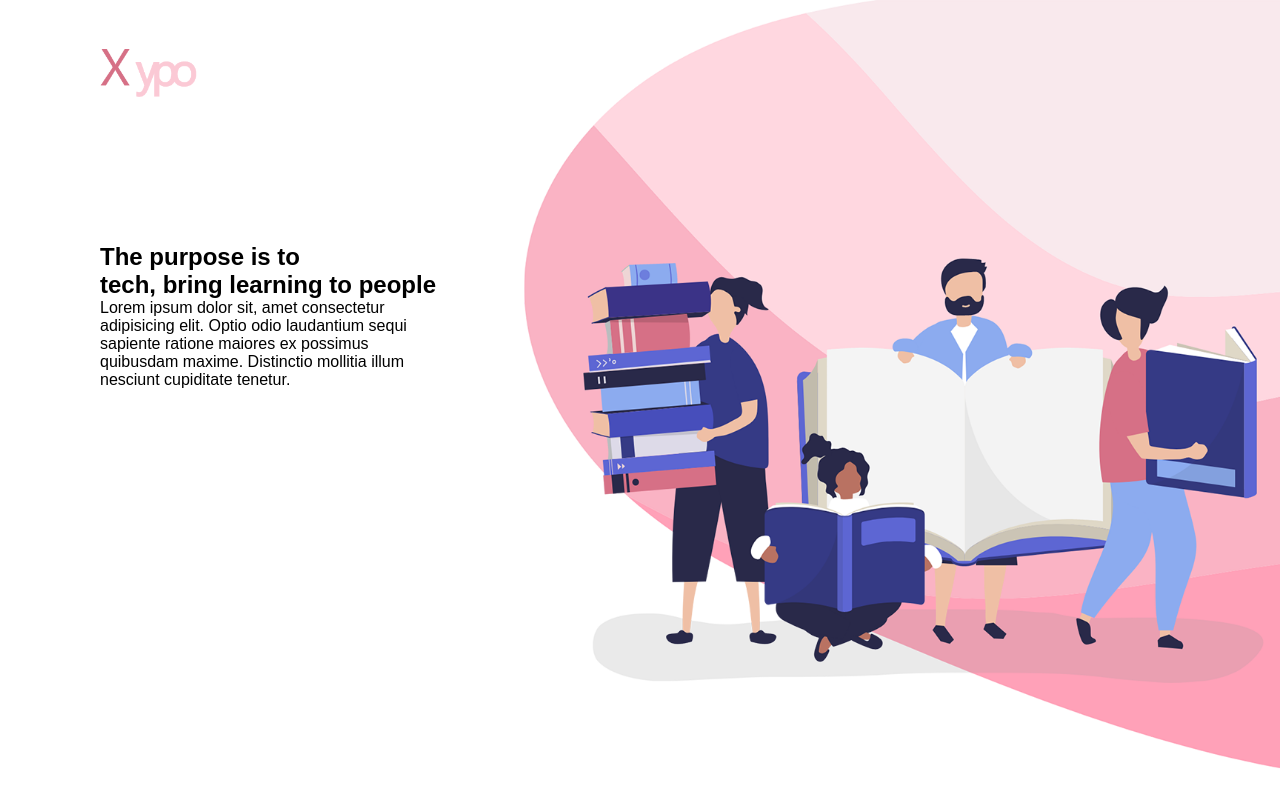
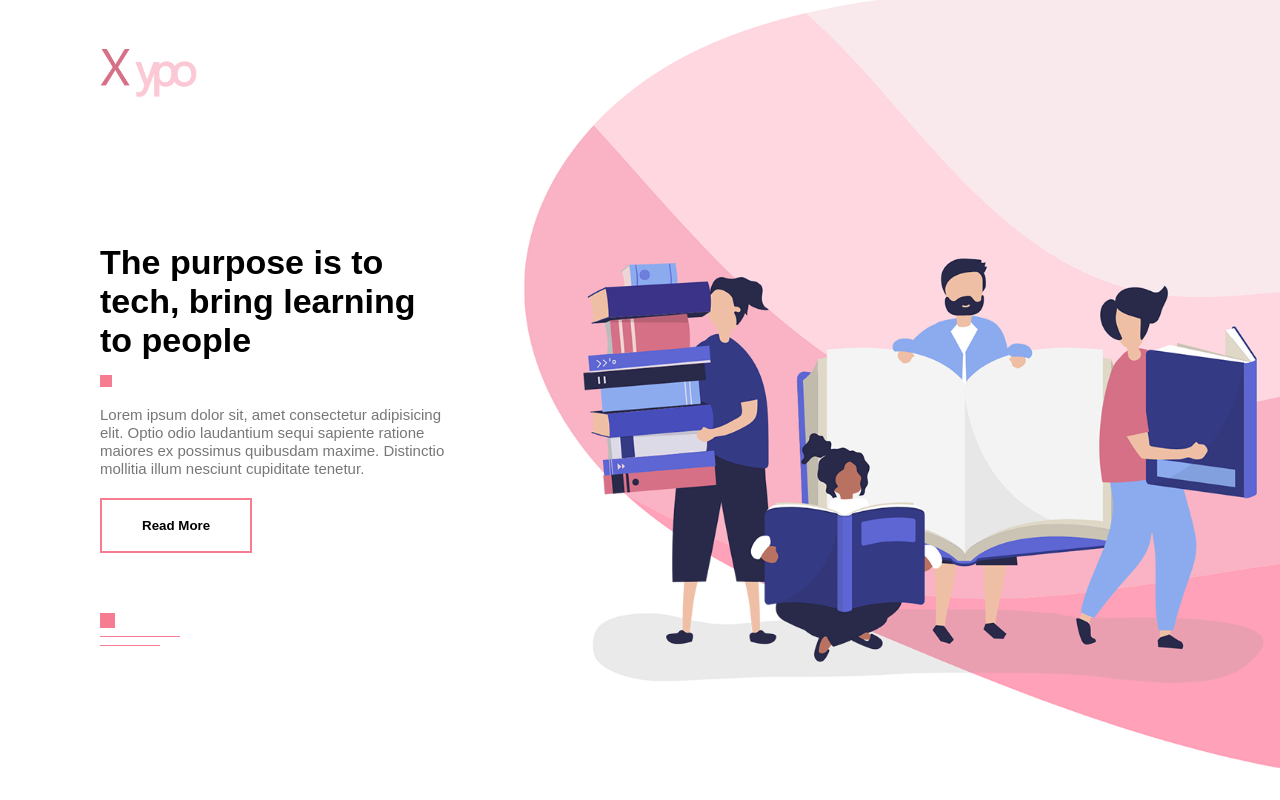
Before and after one commit to masrufjaman/Online-Learning-Management-System, a PHP site: page / in a window 1280 px wide. Run offline with PHP 8.4, Linux system fonts and the light colour scheme.

Commit message:
line design

```diff
--- a/assets/css/style.css
+++ b/assets/css/style.css
@@ -23,3 +23,51 @@
   max-width: 350px;
   margin-top: 140px;
 }
+h1 {
+  font-size: 34px;
+}
+.square {
+  height: 12px;
+  width: 12px;
+  display: inline-block;
+  background-color: #f67c92;
+  margin: 15px 0;
+}
+.common-btn {
+  padding: 18px 40px;
+  background: transparent;
+  outline: none;
+  border: 2px solid #f67c92;
+  font-weight: bold;
+  cursor: pointer;
+}
+p {
+  font-size: 15px;
+  line-height: 18px;
+  color: #777;
+}
+.header-text button {
+  margin-top: 20px;
+  margin-bottom: 60px;
+}
+.line-1 {
+  width: 15px;
+  height: 15px;
+  background: #f67c92;
+  display: inline-block;
+}
+.line-2 {
+  width: 80px;
+  height: 1px;
+  background: #f67c92;
+  display: inline-block;
+}
+.line-3 {
+  width: 60px;
+  height: 1px;
+  background: #f67c92;
+  display: inline-block;
+}
+.line {
+  line-height: 8px;
+}
--- a/index.php
+++ b/index.php
@@ -15,11 +15,18 @@
             <img src="/assets/img/logo.png" alt="logo" class="logo" />
             <div class="header-text">
                 <h1>The purpose is to<br />tech, bring learning to people</h1>
+                <span class="square"></span>
                 <p>
                     Lorem ipsum dolor sit, amet consectetur adipisicing elit. Optio odio
                     laudantium sequi sapiente ratione maiores ex possimus quibusdam
                     maxime. Distinctio mollitia illum nesciunt cupiditate tenetur.
                 </p>
+                <button class="common-btn">Read More</button>
+                <div class="line">
+                    <span class="line-1"></span><br />
+                    <span class="line-2"></span><br />
+                    <span class="line-3"></span>
+                </div>
             </div>
         </div>
     </section>
```
